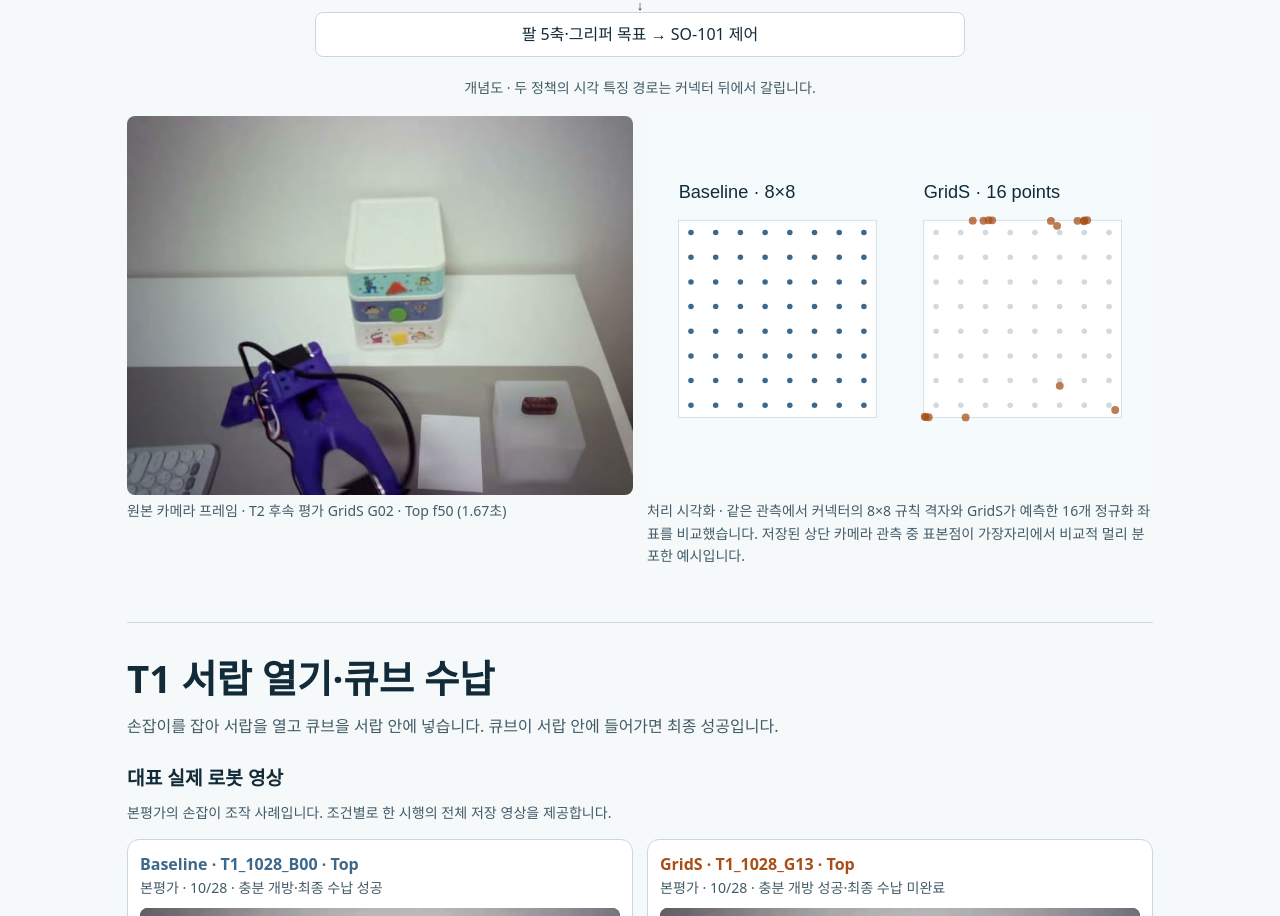
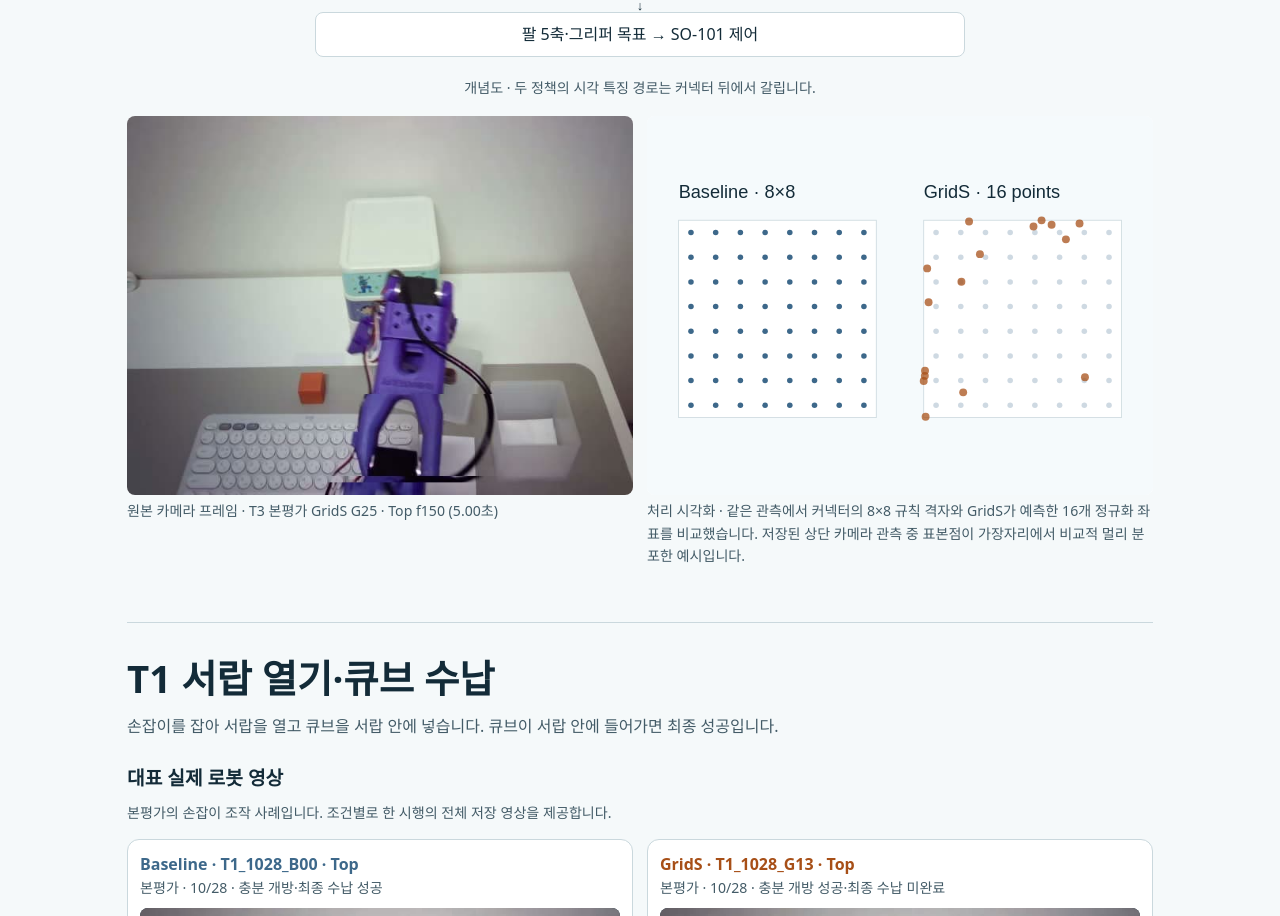
Before and after one commit to bibi0108/grids-smolvla-demo, a plain HTML site: page index.html in a window 1280 px wide. Shown: the part 950-1866 px from the top of the page. Drawn offline with Linux system fonts and the light colour scheme; grey boxes are pictures that could not be loaded.

Commit message:
Show recorded T3 GridS sampling example

```diff
--- a/index.html
+++ b/index.html
@@ -20,7 +20,7 @@
 <h2 id="overview">연구 개요</h2>
 <p>SmolVLA는 카메라 영상, 작업 지시문, 팔 5축과 그리퍼의 현재 상태로부터 로봇 동작 목표를 생성하는 시각·언어·행동 정책입니다. GridS는 커넥터가 만든 8×8 시각 특징 지도에서 학습된 연속 좌표 16개를 사용해 특징을 보간하고 좌표 임베딩을 더합니다.</p>
 <figure class="flow"><div>Top · Wrist · Belly 영상</div><div>시각 인코더 → 커넥터</div><div class="branches"><span class="baseline">Baseline<br>카메라당 64 토큰</span><span class="grids">GridS<br>카메라당 16 토큰</span></div><div>SmolVLA 정책 ← 작업 지시 · 관절 상태</div><div>팔 5축·그리퍼 목표 → SO-101 제어</div><figcaption>개념도 · 두 정책의 시각 특징 경로는 커넥터 뒤에서 갈립니다.</figcaption></figure>
-<div class="pair illustrations"><figure><img src="rollout-grid-camera-top.jpg" loading="lazy" alt="큐브 과제의 상단 카메라 원본 프레임"><figcaption>원본 카메라 프레임 · T2 후속 평가 GridS G02 · Top f50 (1.67초)</figcaption></figure><figure><img src="rollout-grid-points-top.svg" loading="lazy" alt="커넥터 규칙 격자와 GridS의 16개 표본 좌표"><figcaption>처리 시각화 · 같은 관측에서 커넥터의 8×8 규칙 격자와 GridS가 예측한 16개 정규화 좌표를 비교했습니다. 저장된 상단 카메라 관측 중 표본점이 가장자리에서 비교적 멀리 분포한 예시입니다.</figcaption></figure></div>
+<div class="pair illustrations"><figure><img src="rollout-grid-camera-t3-g25.jpg" loading="lazy" alt="뚜껑 과제의 상단 카메라 원본 프레임"><figcaption>원본 카메라 프레임 · T3 본평가 GridS G25 · Top f150 (5.00초)</figcaption></figure><figure><img src="rollout-grid-points-t3-g25.svg" loading="lazy" alt="커넥터 규칙 격자와 GridS의 16개 표본 좌표"><figcaption>처리 시각화 · 같은 관측에서 커넥터의 8×8 규칙 격자와 GridS가 예측한 16개 정규화 좌표를 비교했습니다. 저장된 상단 카메라 관측 중 표본점이 가장자리에서 비교적 멀리 분포한 예시입니다.</figcaption></figure></div>
 </section>
 <section id="t1" aria-labelledby="h1">
 <h2 id="h1">T1 서랍 열기·큐브 수납</h2>
```
